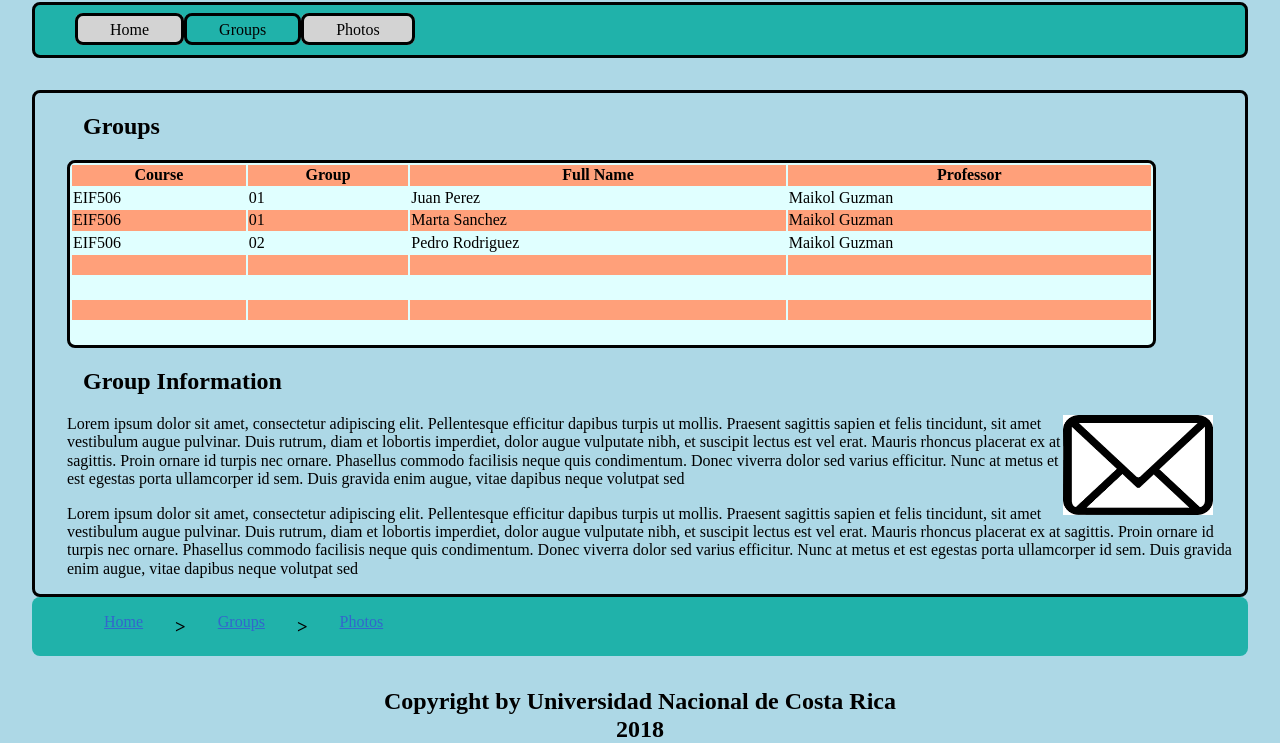
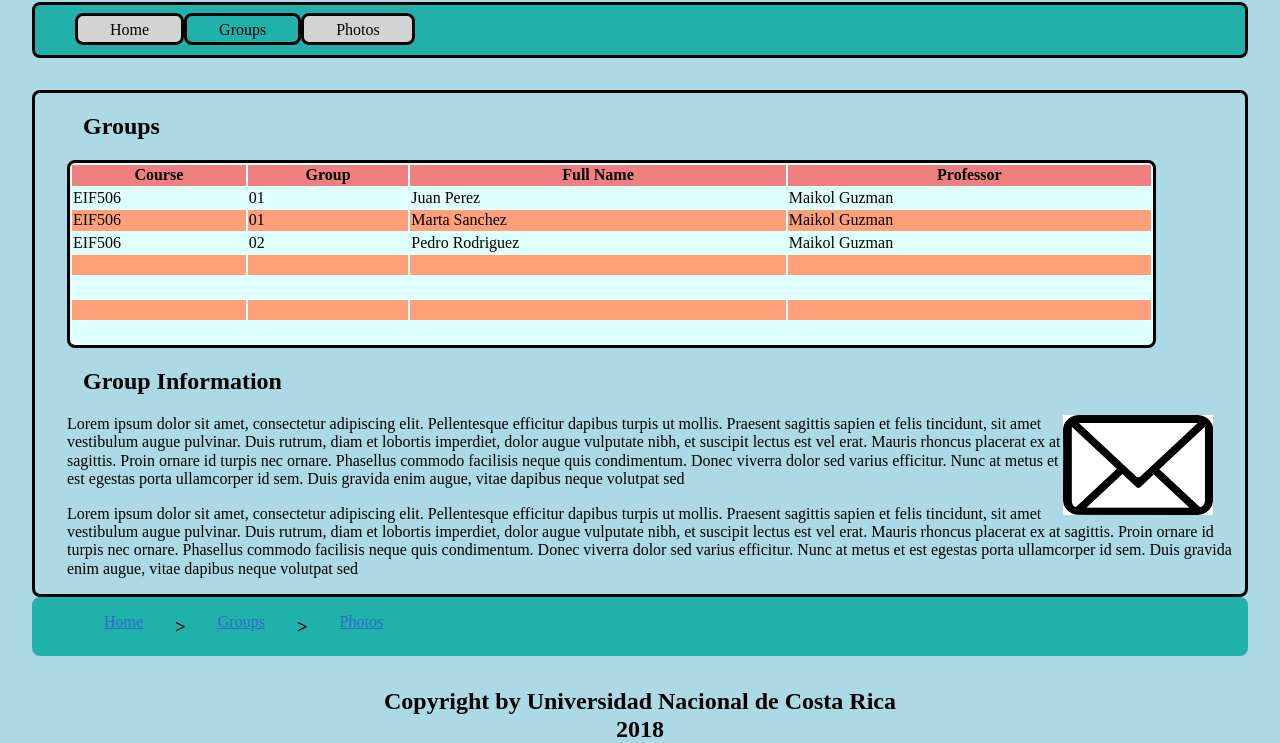
Before and after one commit to brymurod/lab-2-html-media-queries-preprocessors-bryjohseb, a plain HTML site: page group.html in a window 1280 px wide. Shown: the part 78-821 px from the top of the page. Drawn offline with Linux system fonts and the light colour scheme.

Commit message:
Using Colors

```diff
--- a/styles/color.scss
+++ b/styles/color.scss
@@ -4,6 +4,7 @@ $lightSeaGreen: lightseagreen;
 $lightGray: lightgray;
 $lightCyan: lightcyan;
 $lightSalmon: lightsalmon;
+$lightCoral: lightcoral;
 
 
 body{
@@ -22,7 +23,7 @@ table{
 }
 
 table thead{
-    background-color: $lightSalmon;
+    background-color: $lightCoral;
 }
 
 table tr:nth-child(even){
```
Also changed, not shown: styles/color.css.
